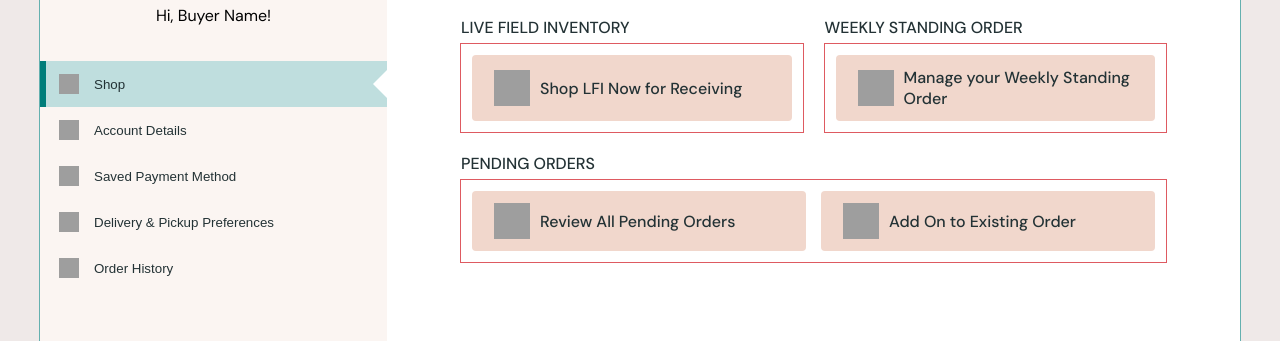
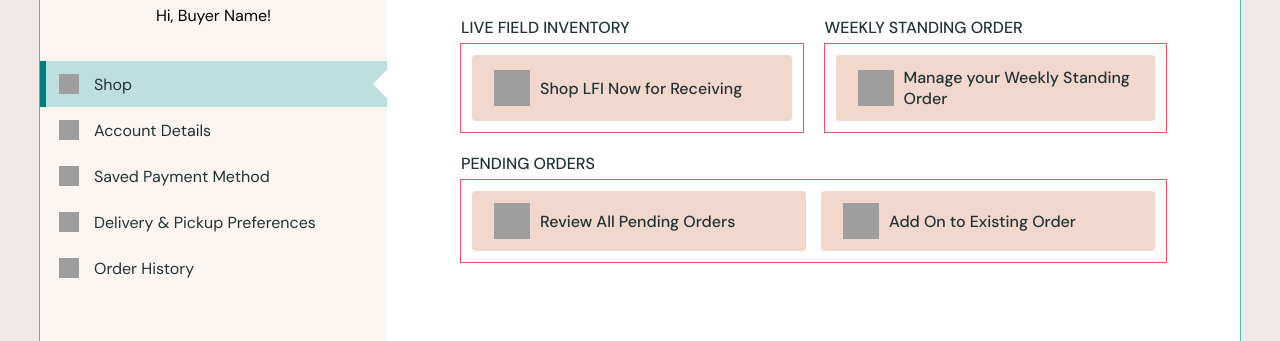
Before and after one commit to onlinetrainingconcepts/stemz-dashboard, a website built with Vite: page index.html in a window 1280 px wide. Shown: the part 215-556 px from the top of the page. Built offline with nearby package versions, Linux system fonts and the light colour scheme; grey boxes are pictures that could not be loaded.

Commit message:
feat: add button text styles

```diff
--- a/styles/style.css
+++ b/styles/style.css
@@ -127,6 +127,9 @@ body {
 	padding-left: 19px;
 	cursor: pointer;
 	position: relative;
+	font-family: 'DM Sans', sans-serif;
+	font-size: 16px;
+	font-weight: 400;
 }
 
 /* hover button styles */
```
